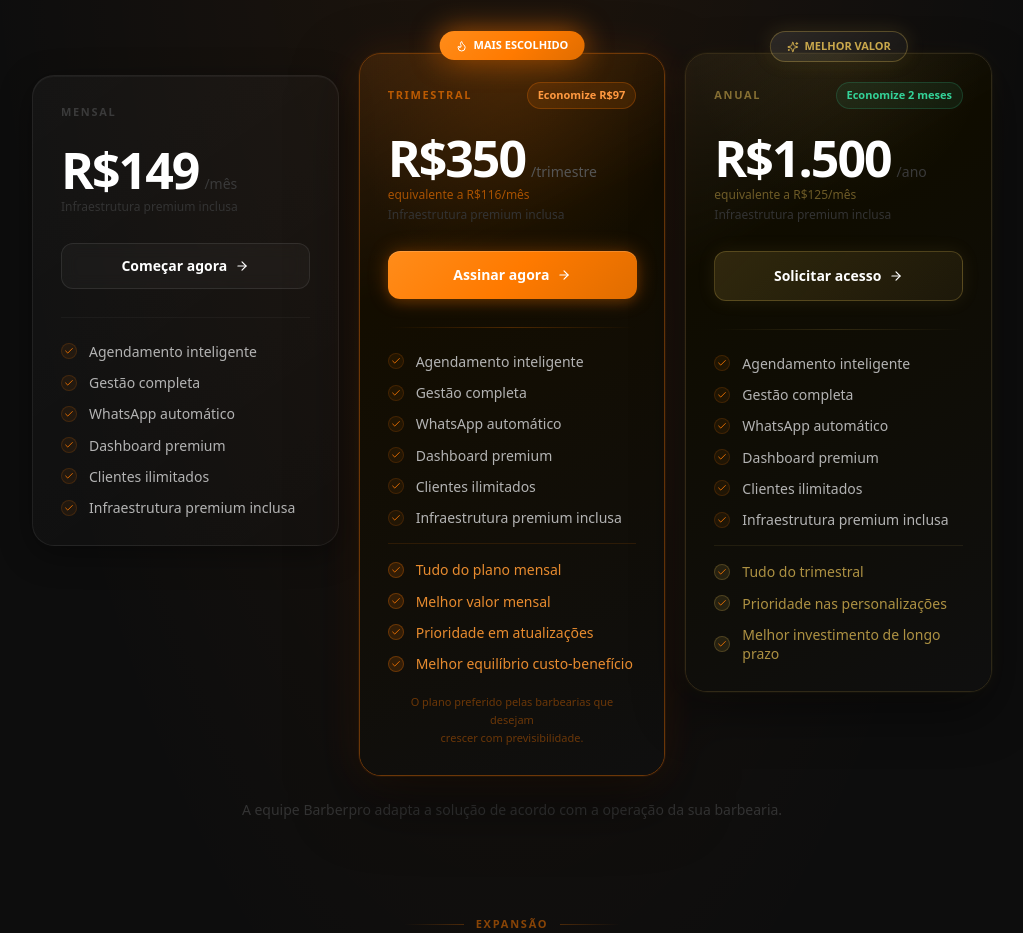
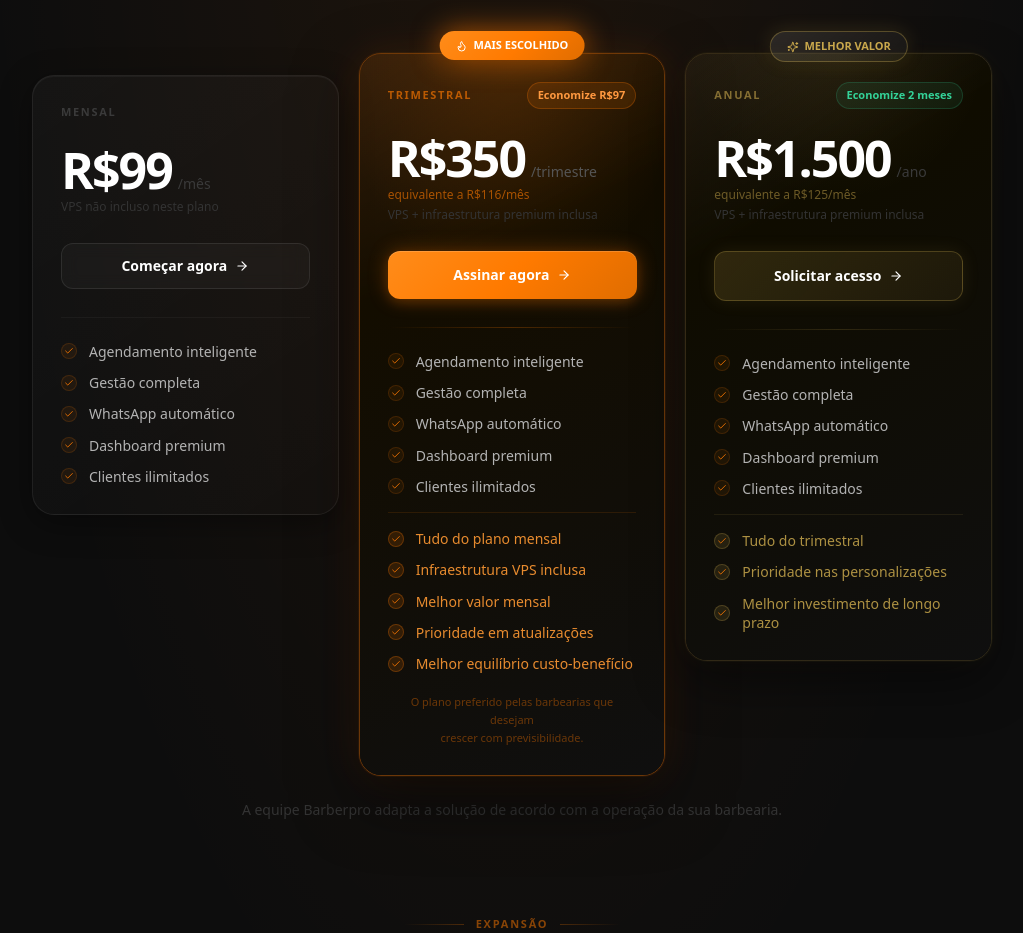
Before and after one commit to pedrrocostta/barberPRO, a Next.js app: page / in a window 1280 px wide. Shown: the part 6240-7173 px from the top of the page, without its empty margins (128-1151 px from the left). Built offline with nearby package versions, Linux system fonts and the light colour scheme; a web font is replaced by a local one.

Commit message:
feat: plano mensal R$99 sem VPS - VPS incluso apenas no trimestral e anual

```diff
--- a/components/Pricing.tsx
+++ b/components/Pricing.tsx
@@ -29,11 +29,11 @@ const monthlyFeatures = [
   "WhatsApp automático",
   "Dashboard premium",
   "Clientes ilimitados",
-  "Infraestrutura premium inclusa",
 ];
 
 const quarterlyExtras = [
   "Tudo do plano mensal",
+  "Infraestrutura VPS inclusa",
   "Melhor valor mensal",
   "Prioridade em atualizações",
   "Melhor equilíbrio custo-benefício",
@@ -334,11 +334,11 @@ export function Pricing() {
                   className="text-[44px] lg:text-[50px] font-black text-white leading-none"
                   style={{ letterSpacing: "-0.04em" }}
                 >
-                  R$149
+                  R$99
                 </span>
                 <span className="text-[#3A3A3A] text-sm font-medium ml-1.5">/mês</span>
               </div>
-              <p className="text-xs text-[#333] mb-7">Infraestrutura premium inclusa</p>
+              <p className="text-xs text-[#333] mb-7">VPS não incluso neste plano</p>
 
               {/* CTA */}
               <motion.a
@@ -487,7 +487,7 @@ export function Pricing() {
                 >
                   equivalente a R$116/mês
                 </div>
-                <p className="text-xs text-[#333] mb-7">Infraestrutura premium inclusa</p>
+                <p className="text-xs text-[#333] mb-7">VPS + infraestrutura premium inclusa</p>
 
                 {/* CTA */}
                 <motion.a
@@ -642,7 +642,7 @@ export function Pricing() {
                 >
                   equivalente a R$125/mês
                 </div>
-                <p className="text-xs text-[#333] mb-7">Infraestrutura premium inclusa</p>
+                <p className="text-xs text-[#333] mb-7">VPS + infraestrutura premium inclusa</p>
 
                 {/* CTA */}
                 <motion.a
```
